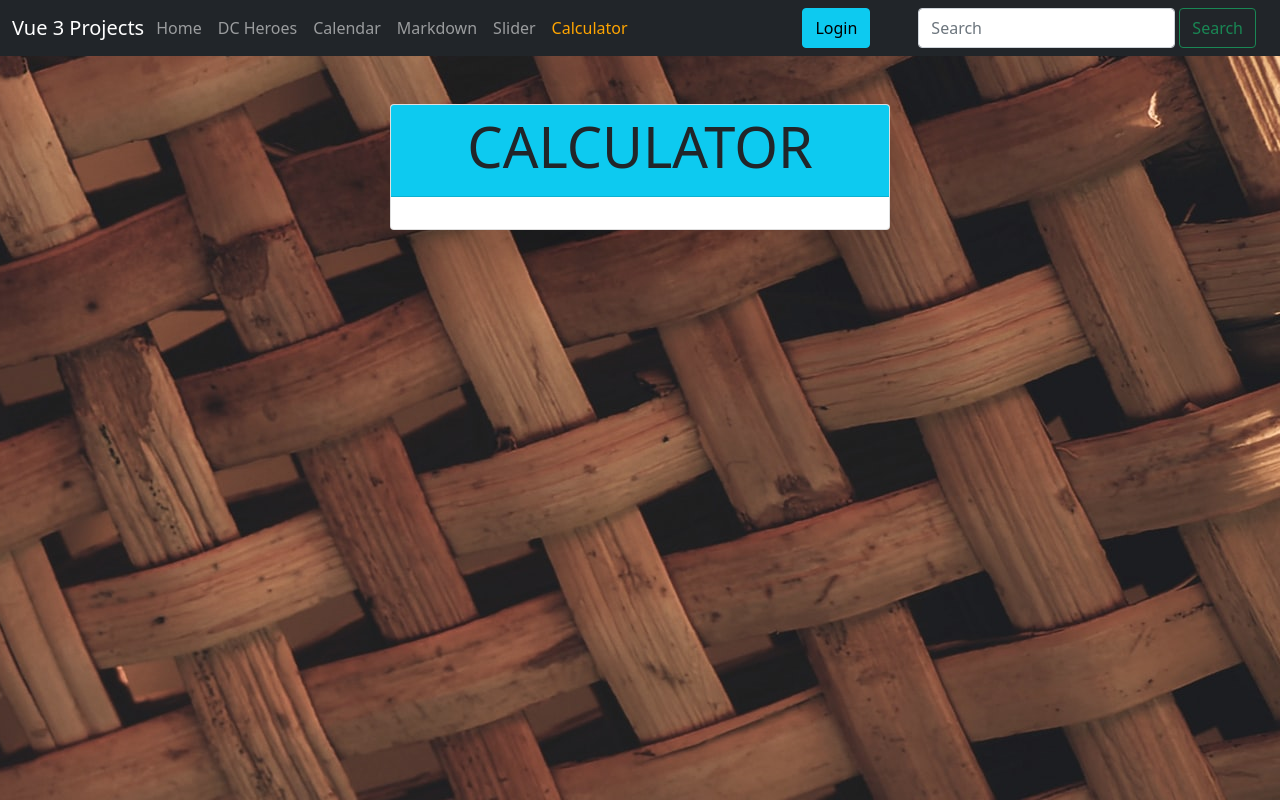
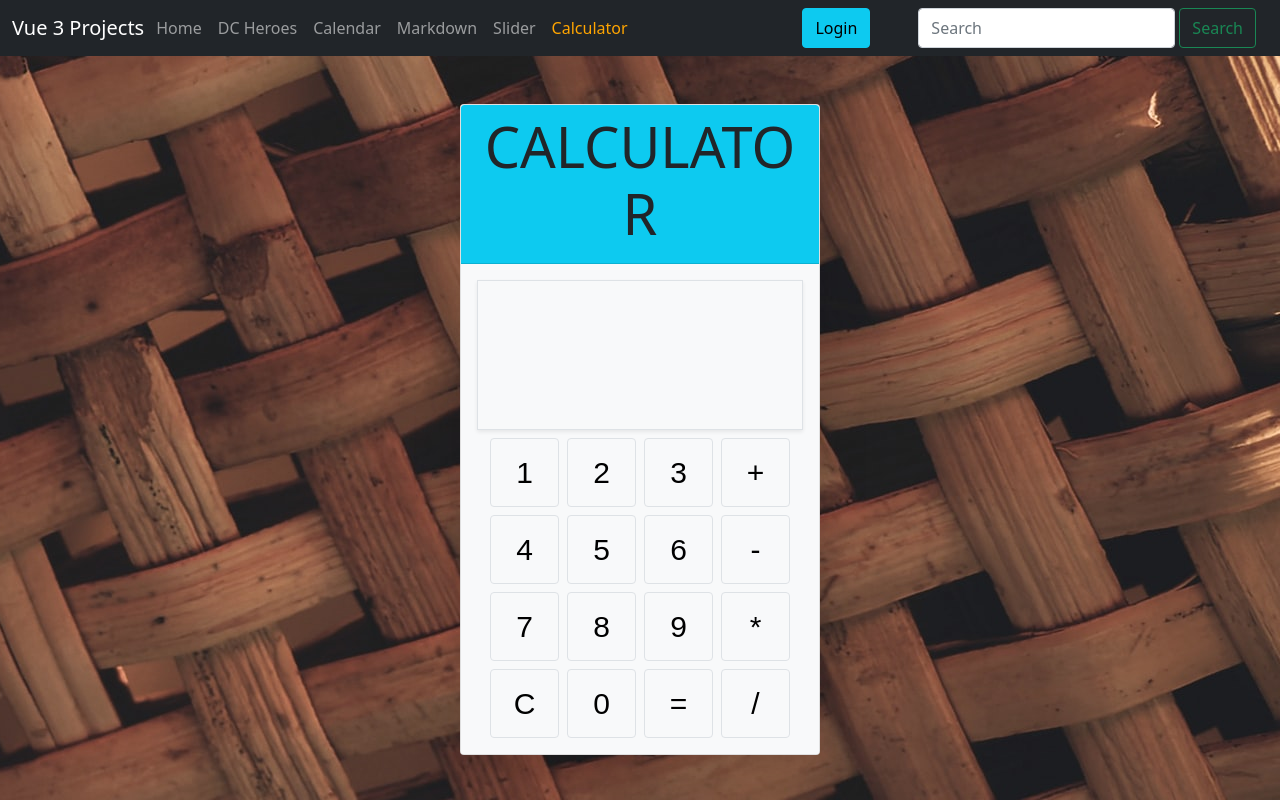
Before and after one commit to himanshu4712/vue-projects, a Vue app: page /calculator in a window 1280 px wide. Built offline with nearby package versions, Linux system fonts and the light colour scheme; no server answers; a web font is replaced by a local one.

Commit message:
Calculator completed

```diff
--- a/src/views/Calculator.vue
+++ b/src/views/Calculator.vue
@@ -1,41 +1,186 @@
 <template>
   <div class="container">
-    <div class="card mx-auto mt-5 shadow-lg dimension">
+    <div class="card mx-auto mt-5 shadow-lg dimension overflow-hidden">
       <div class="card-header bg-info">
         <h2 class="card-title text-center display-4">
           {{ title.toUpperCase() }}
         </h2>
       </div>
 
-      <div class="card-body">
-
+      <div class="card-body bg-light row mx-auto w-100">
+        <div class="result border shadow-sm d-flex-flex-column">
+          <p class="text-end" style="height:100px">{{ currentNum }}</p>
+          <div class="result_new">
+              <small v-show="selectedOperation" class="text-start">{{ previousNum }}{{ selectedOperation }}{{ currentNum }}</small>
+          </div>
+        </div>
+        <div class="col-12 text-center">
+          <button @click="buttonPressed('1')" class="btn btn-light border mt-2 me-2 shadow-md bg-light">
+            1
+          </button>
+          <button @click="buttonPressed('2')" class="btn btn-light border mt-2 me-2 shadow-md bg-light">
+            2
+          </button>
+          <button @click="buttonPressed('3')" class="btn btn-light border mt-2 me-2 shadow-md bg-light">
+            3
+          </button>
+           <button @click="buttonPressed('+')" class="btn btn-light border mt-2 shadow-md bg-light">
+            +
+          </button>
+        </div>
+        <div class="col-12 text-center">
+          <button @click="buttonPressed('4')" class="btn btn-light border mt-2 me-2 shadow-md bg-light">
+            4
+          </button>
+          <button @click="buttonPressed('5')" class="btn btn-light border mt-2 me-2 shadow-md bg-light">
+            5
+          </button>
+          <button @click="buttonPressed('6')" class="btn btn-light border mt-2 me-2 shadow-md bg-light">
+            6
+          </button>
+          <button @click="buttonPressed('-')" class="btn btn-light border mt-2 shadow-md bg-light">
+            -
+          </button>
+        </div>
+        <div class="col-12 text-center">
+          <button @click="buttonPressed('7')" class="btn btn-light border mt-2 me-2 shadow-md bg-light">
+            7
+          </button>
+          <button @click="buttonPressed('8')" class="btn btn-light border mt-2 me-2 shadow-md bg-light">
+            8
+          </button>
+          <button @click="buttonPressed('9')" class="btn btn-light border mt-2 me-2 shadow-md bg-light">
+            9
+          </button>
+          <button @click="buttonPressed('*')" class="btn btn-light border mt-2 shadow-md bg-light">
+            *
+          </button>
+        </div>
+        <div class="col-12 text-center">
+            <button @click="buttonPressed('c')" class="btn btn-light border mt-2 me-2 shadow-md bg-light">
+            C
+          </button>
+          <button @click="buttonPressed('0')" class="btn btn-light border mt-2 me-2 shadow-md bg-light">
+            0
+          </button>
+          <button @click="buttonPressed('=')" class="btn btn-light border mt-2 me-2 shadow-md bg-light">
+            =
+          </button>
+          <button @click="buttonPressed('/')" class="btn btn-light border mt-2 shadow-md bg-light">
+            /
+          </button>
+        </div>
       </div>
     </div>
   </div>
 </template>
 
 <script>
+import { onMounted, onUnmounted, ref } from "vue";
 export default {
   name: "Calculator",
   components: {},
   setup() {
     const title = "calculator";
+    const operations = ['+', '-', '*', '/'];
+    const numbers = ['1', '2', '3', '4', '5', '6', '7', '8', '9', '0'];
+    const currentNum = ref("");
+    const previousNum = ref("");
+    const selectedOperation = ref("");
 
-    return { title, };
+    onMounted(() => {
+        window.addEventListener("keydown", handleKeyDown);
+    });
+
+    onUnmounted(() => {
+        window.removeEventListener("keydown", handleKeyDown);
+    });
+
+    const handleKeyDown = (e) => buttonPressed(e.key);
+
+    const buttonPressed = (value) => {
+        if (value === "=" || value === "Enter") {
+            calculate();
+        } else if(value === "c") {
+            clear();
+        } else if(operations.includes(value)) {
+            applyOperation(value);
+        } else if(numbers.includes(value)) {
+            appendNumber(value);
+        }
+    };
+
+    const calculate = () => {
+        if (selectedOperation.value === "+") {
+            currentNum.value =  +previousNum.value + +currentNum.value;
+        } else if (selectedOperation.value === "-") {
+            currentNum.value =  previousNum.value - currentNum.value;
+        } else if (selectedOperation.value === "*") {
+            currentNum.value =  previousNum.value * currentNum.value;
+        } else if (selectedOperation.value === "/") {
+            currentNum.value =  previousNum.value / currentNum.value;
+        };
+
+        previousNum.value = "";
+        selectedOperation.value = "";
+    };
+
+    const clear = () => {
+        currentNum.value = "";
+        previousNum.value = "";
+        selectedOperation.value = "";
+    };
+
+    const applyOperation = (value) => {
+      calculate();
+        previousNum.value = currentNum.value;
+        currentNum.value = "";
+        selectedOperation.value = value;
+    };
+
+    const appendNumber = (value) => currentNum.value = currentNum.value + value;
+
+    return { title, currentNum, previousNum, currentNum, selectedOperation, buttonPressed, handleKeyDown };
   },
 };
 </script>
 
 <style scoped>
+.dimension {
+  width: 360px;
+  /* height: 700px; */
+}
 
-.dimension {
-  width: 500px;
-  /* height: 700px; */
+.result {
+    /* font-weight: 300; */
+    font-size: 50px;
+    height: 150px !important;
+    overflow-x: hidden !important;
+    /* width: 95%; */
+}
+
+.result_new {
+    /* font-weight: 300; */
+    font-size: 14px;
+    /* height: 20px !important; */
+    /* width: 95%; */
+}
+
+.btn {
+    font-weight: 500 !important;
+    font-size: 30px !important;
+    width: 69px;
+    height: 69px;
 }
 
 .btn:focus,
 a:focus {
   outline: none !important;
+}
+
+.btn:hover {
+    background-color: #3d3131 !important;
+    color: azure;
 }
 
 input:focus {
@@ -46,5 +191,4 @@ input:focus {
 .card-body {
   font-family: "Viga", sans-serif !important;
 }
-
 </style>
```
Also changed, not shown: src/components/Modal.vue (added, +13 -0 lines), src/views/ReusableModal.vue (added, +13 -0 lines).
